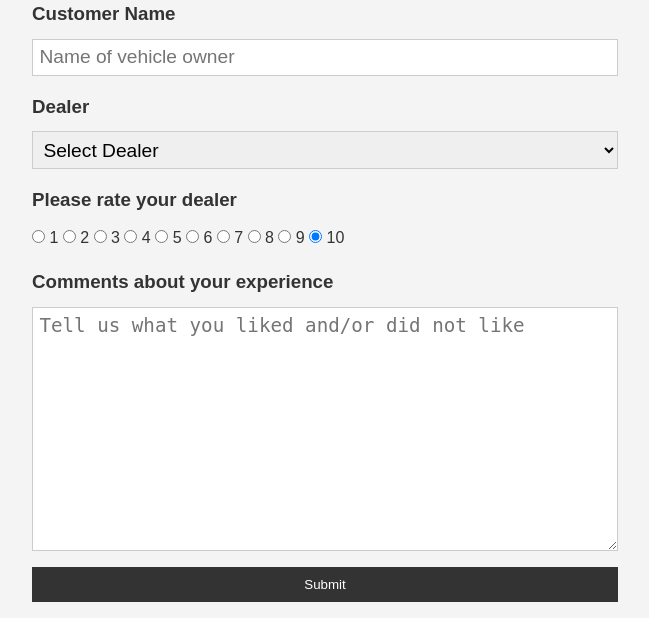
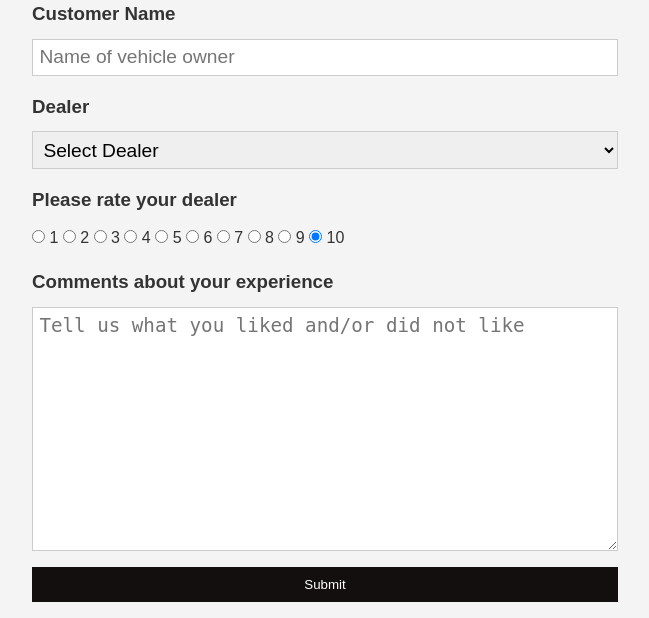
Before and after one commit to NagahShinawy/usersFeedbacks, a Flask app: page / in a window 1280 px wide, with the pointer over the restyled element. Shown: the part 206-824 px from the top of the page, without its empty margins (315-964 px from the left). Run offline with Flask 2, Linux system fonts and the light colour scheme.

Commit message:
adding style of btn submit

```diff
--- a/static/css/style.css
+++ b/static/css/style.css
@@ -72,3 +72,7 @@ textarea {
 	outline: none;
 	margin-top: 1rem;
 }
+
+.btn:hover {
+    background:#130f0f;
+}
```
